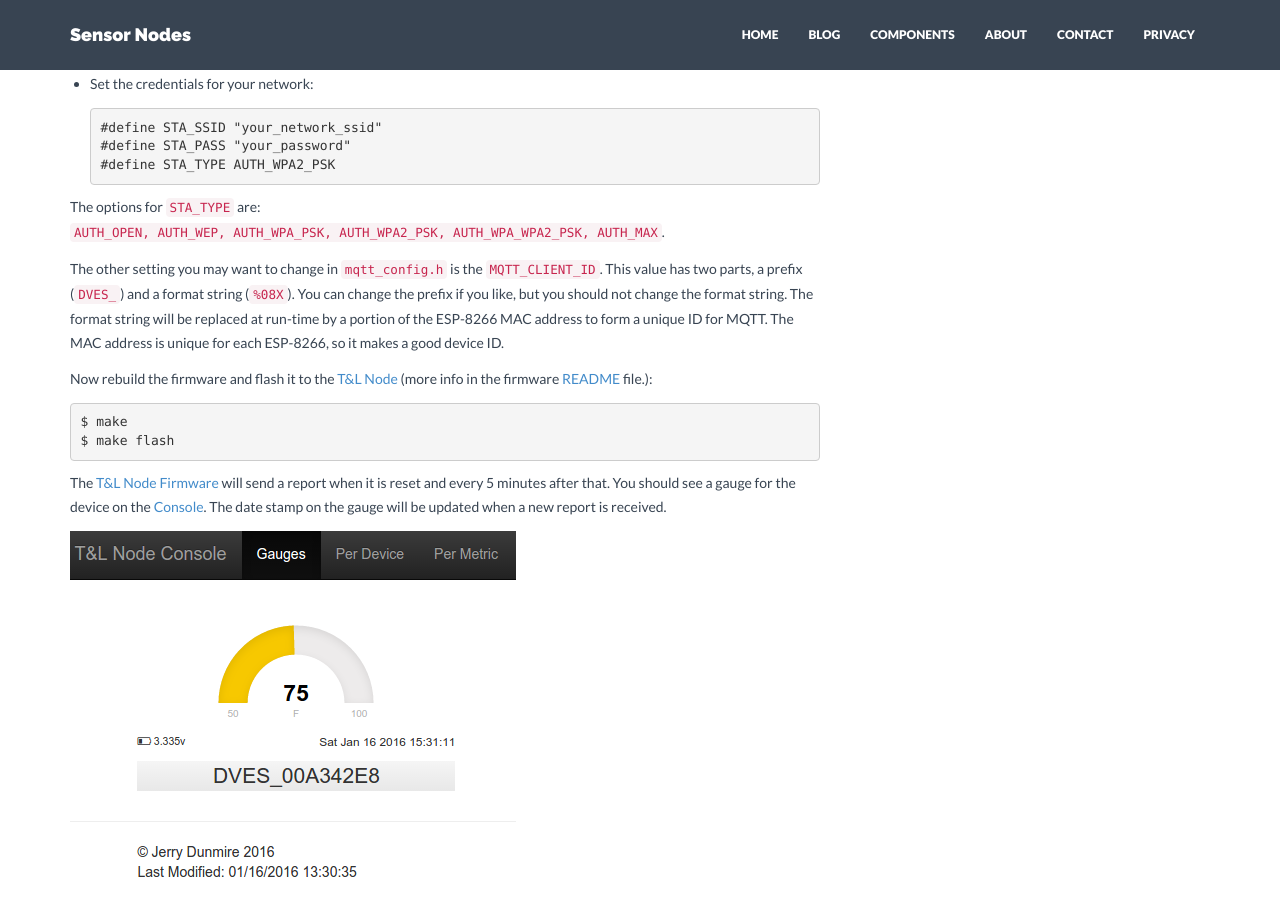
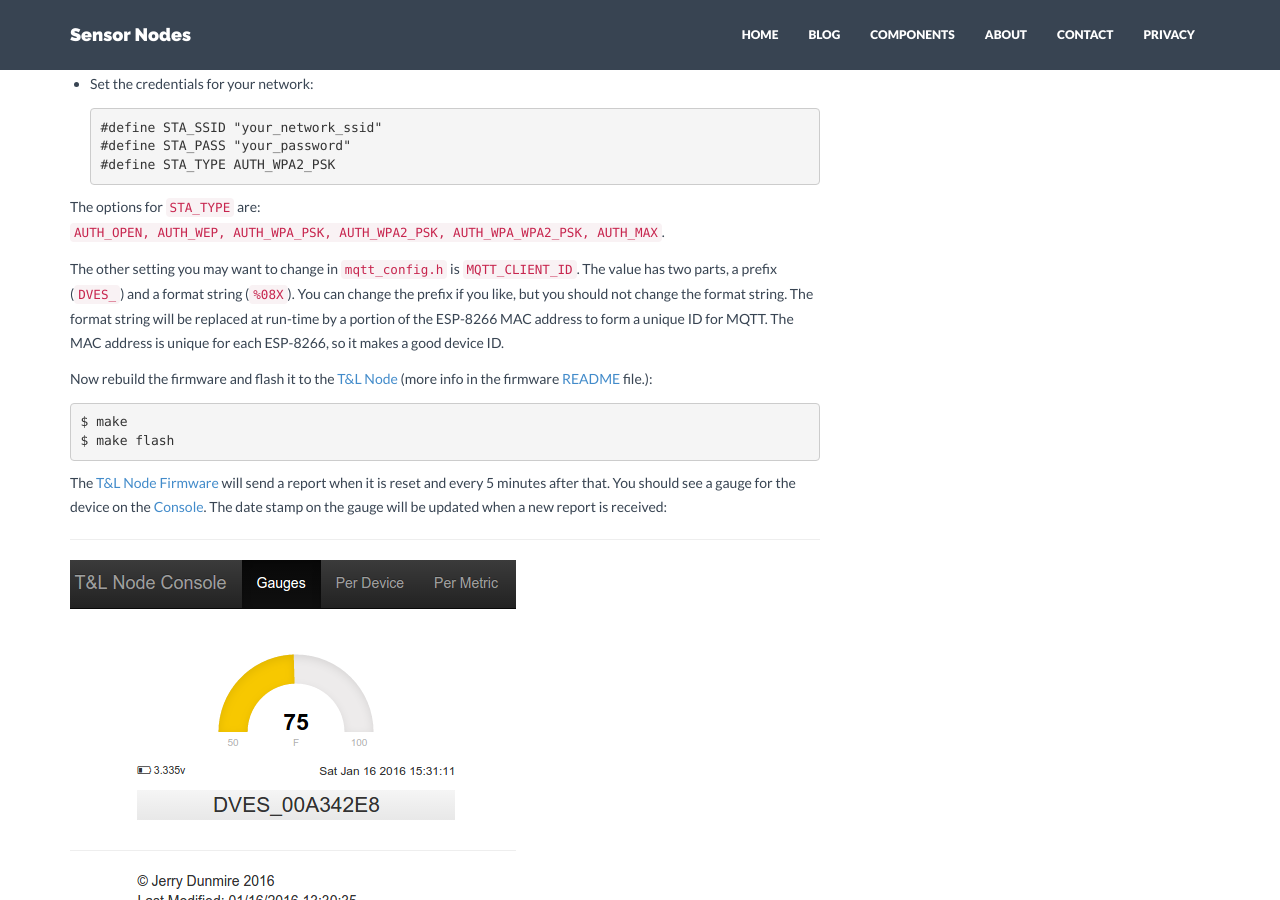
Before and after one commit to jdunmire/sensornodeinfo, a Jekyll site: the page built from _posts/blog/2016-01-16-mqtt.md, in a window 1280 px wide and 900 px high, scrolled down 3007 px. Built offline with Jekyll 4.4.1, drawn with Linux system fonts in a browser that asks for light colours; nearby versions of some CDN libraries; some of the changed lines change nothing that is shown; some of the changed text lies outside the part shown.

Commit message:
Fix typos
On branch gh-pages
modified:   _posts/blog/2016-01-16-mqtt.md

```diff
--- a/_posts/blog/2016-01-16-mqtt.md
+++ b/_posts/blog/2016-01-16-mqtt.md
@@ -1,8 +1,9 @@
 ---
 layout: post
 title:  "MQTT Broker"
+author: Jerry
 #date: YYYY-MM-DD  # last modified if different than the filename/modification time
-permalink: /blog/YYYY/MM/DD/mqtt-broker
+permalink: /blog/2016/01/16/mqtt-broker
 commentIssueId: 7  # optional, no comments if not defined
 categories:
 - blog
@@ -110,8 +111,9 @@
 This makes it easy to find the [T&L Node][tlnode] messages. The choice
 for the `mount_point` name is fairly arbitrary and may be multiple
 levels. I chose `raw/` to indicate that the values in the topic are
-exactly as reported by the [T&L Node][tlnode] (they will be scale by the
-gauge Javascript code on the [Console][console]).
+exactly as reported by the [T&L Node][tlnode] (they will be scaled by the
+[updateGauge() function](https://github.com/jdunmire/TLnodeConsole/blob/master/html/js/gauges.js#L53)
+of the [Console][console]).
 
 The _listener_ used by the [Console][console] is setup on port `10001`.
 A separate _listener_ is needed because the protocol is different:
@@ -129,7 +131,7 @@
 ###T&L Node Firmware Configuration
 In order to keep the [firmware][fw] simple, network values are
 hard-coded. So we must modify one of the include files, rebuild, and
-flash the [T&L Node][tlnode]s
+flash the [T&L Node][tlnode].
 
 Source for the [T&L Node Firmware][fw] is on
 [GitHub](https://github.com/jdunmire/TLnodeFW.git).
@@ -194,8 +196,8 @@
 The options for `STA_TYPE` are: `AUTH_OPEN, AUTH_WEP,
 AUTH_WPA_PSK, AUTH_WPA2_PSK, AUTH_WPA_WPA2_PSK, AUTH_MAX`.
 
-The other setting you may want to change in `mqtt_config.h` is the
-`MQTT_CLIENT_ID`. This value has two parts, a prefix (`DVES_`) and a
+The other setting you may want to change in `mqtt_config.h` is
+`MQTT_CLIENT_ID`. The value has two parts, a prefix (`DVES_`) and a
 format string (`%08X`). You can change the prefix if you like, but you
 should not change the format string. The format
 string will be replaced at run-time by a portion of the ESP-8266
@@ -213,9 +215,13 @@
 minutes after that. You should see a gauge for the device on the
 [Console][console].
 The date stamp on the gauge will be updated when a new report is
-received.
+received:
+
+- - -
 
 ![result]({{ site.url }}/assets/img/gauge_20160116.png)
+
+- - -
 
 [console]: /component/TLnodeConsole
 [tlnode]: /component/tlnode
```
